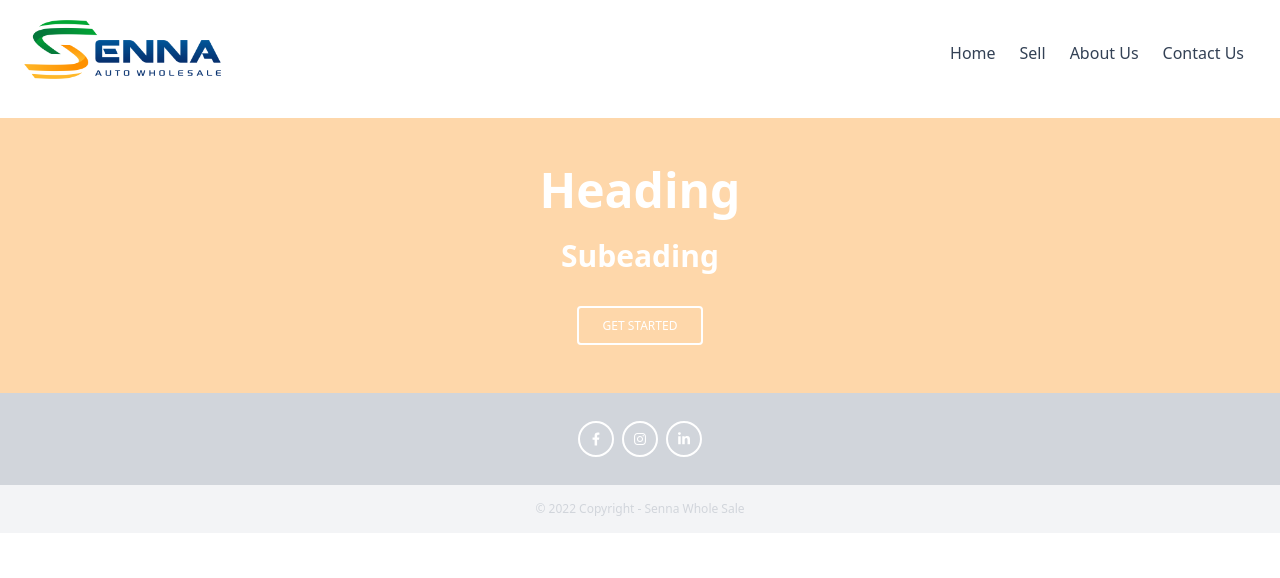
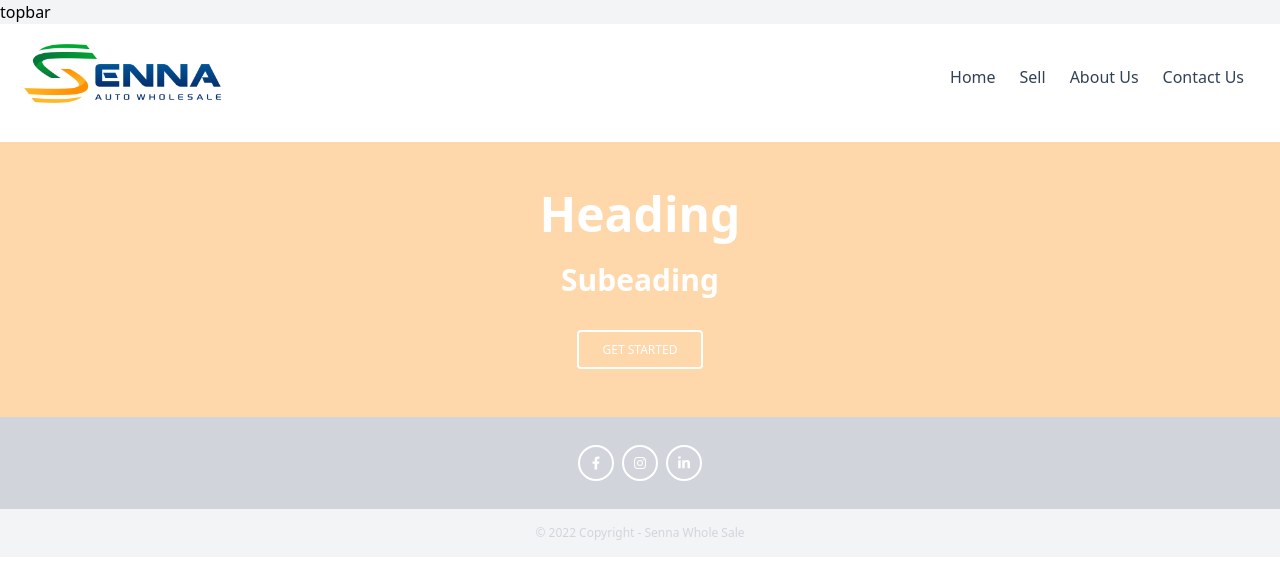
Before and after one commit to reginaldogomes/senna-auto-wholesale, a Next.js app: page / in a window 1280 px wide. Shown: the top 578 px of the page. Built offline with nearby package versions, Linux system fonts and the light colour scheme.

Commit message:
header top bar add

```diff
--- a/src/components/Layout/Header.tsx
+++ b/src/components/Layout/Header.tsx
@@ -1,8 +1,10 @@
 import { NavBar } from './NavBar'
+import { TopBar } from './TopBar'
 
 export const Header = () => {
     return (
         <header>
+            <TopBar />
             <NavBar />
         </header>
     )
```
